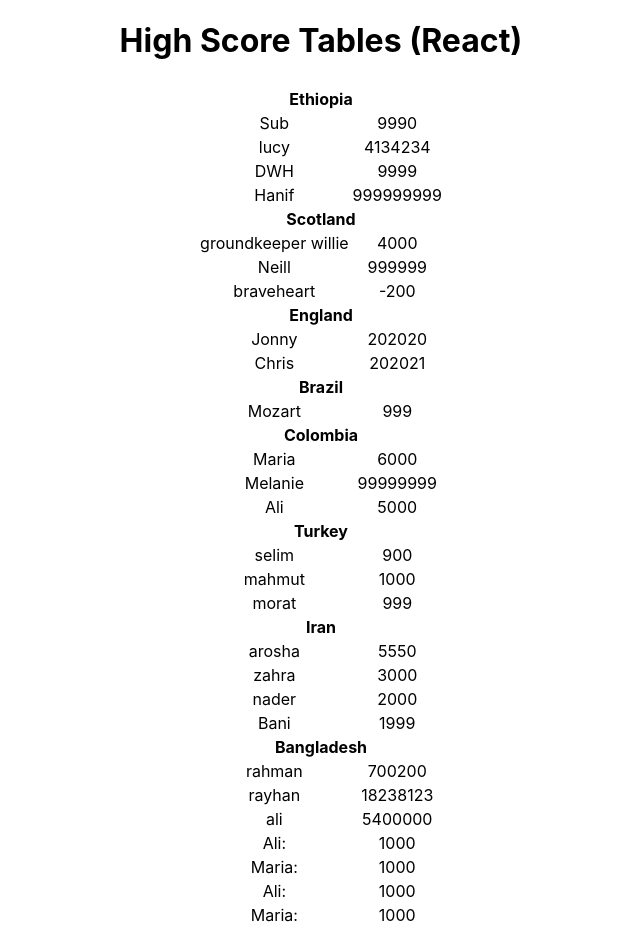
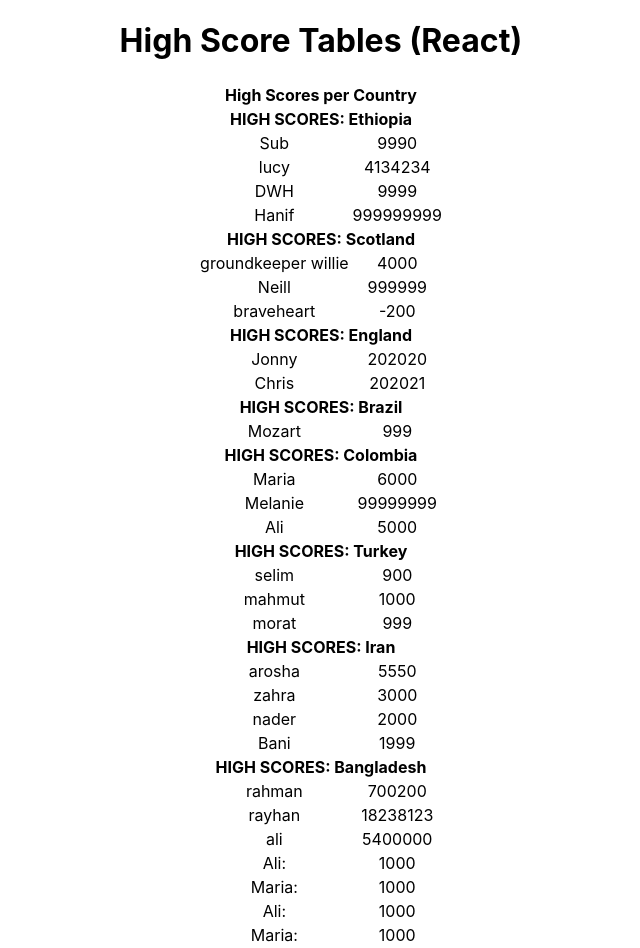
Before and after one commit to Pat-On/high-scores-react, a React (Create React App) app: page / in a window 1280 px wide. Shown: the whole page, without its empty margins (319-959 px from the left). Built offline with nearby package versions, Linux system fonts and the light colour scheme.

Commit message:
bugs fixed

```diff
--- a/src/Components/Table/ThElement/ThElement.js
+++ b/src/Components/Table/ThElement/ThElement.js
@@ -4,7 +4,9 @@ const ThElement = (props) => {
   console.log(props.countryName);
   return (
     <th colSpan={props.columnSpan ? props.columnSpan : 1}>
-      {props.countryName}
+      {props.mainHeader
+        ? props.countryName
+        : `HIGH SCORES: ${props.countryName}`}
     </th>
   );
 };
--- a/src/Components/Table/TheadElement/TheadElement.js
+++ b/src/Components/Table/TheadElement/TheadElement.js
@@ -4,7 +4,11 @@ import ThElement from "../ThElement/ThElement";
 const TheadElement = (props) => {
   return (
     <thead>
-      <ThElement columnSpan={props.columnSpan} title={props.title} />
+      <ThElement
+        mainHeader={true}
+        columnSpan={props.columnSpan}
+        countryName={props.title}
+      />
     </thead>
   );
 };
```
